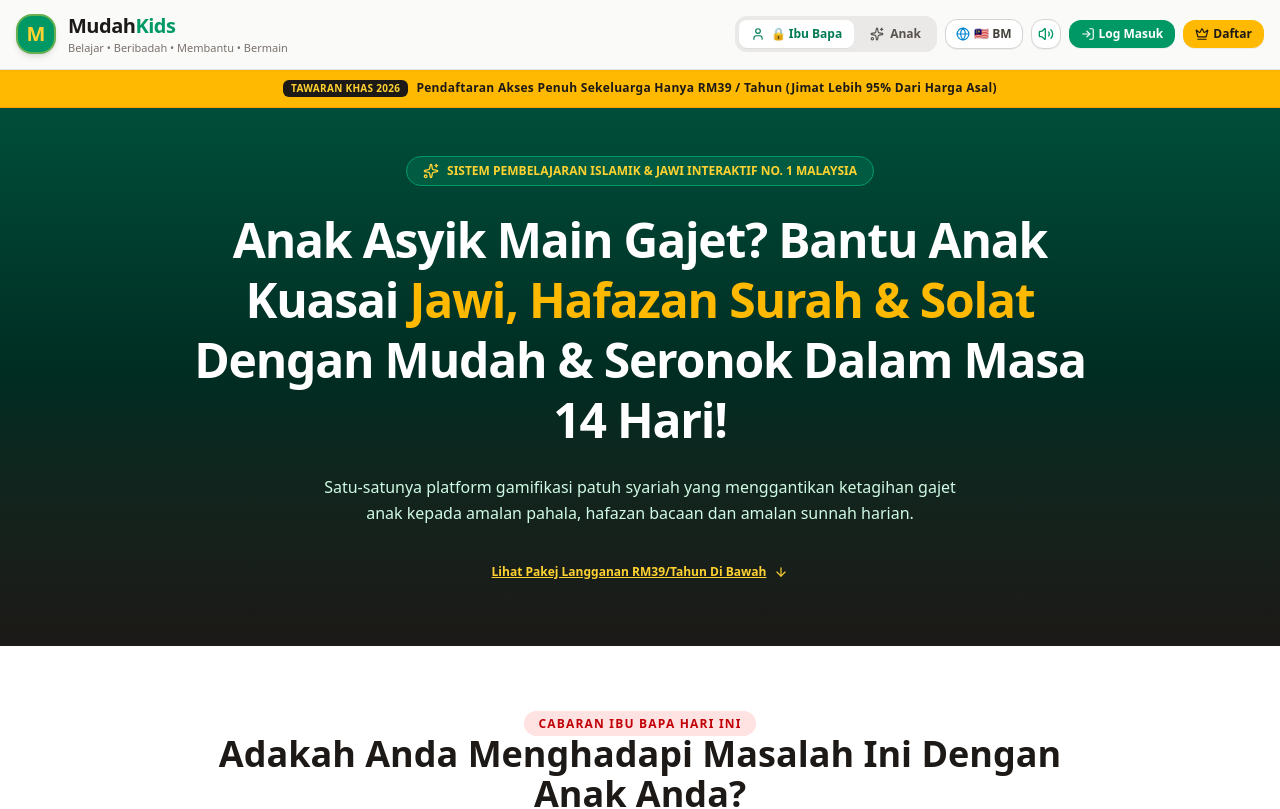
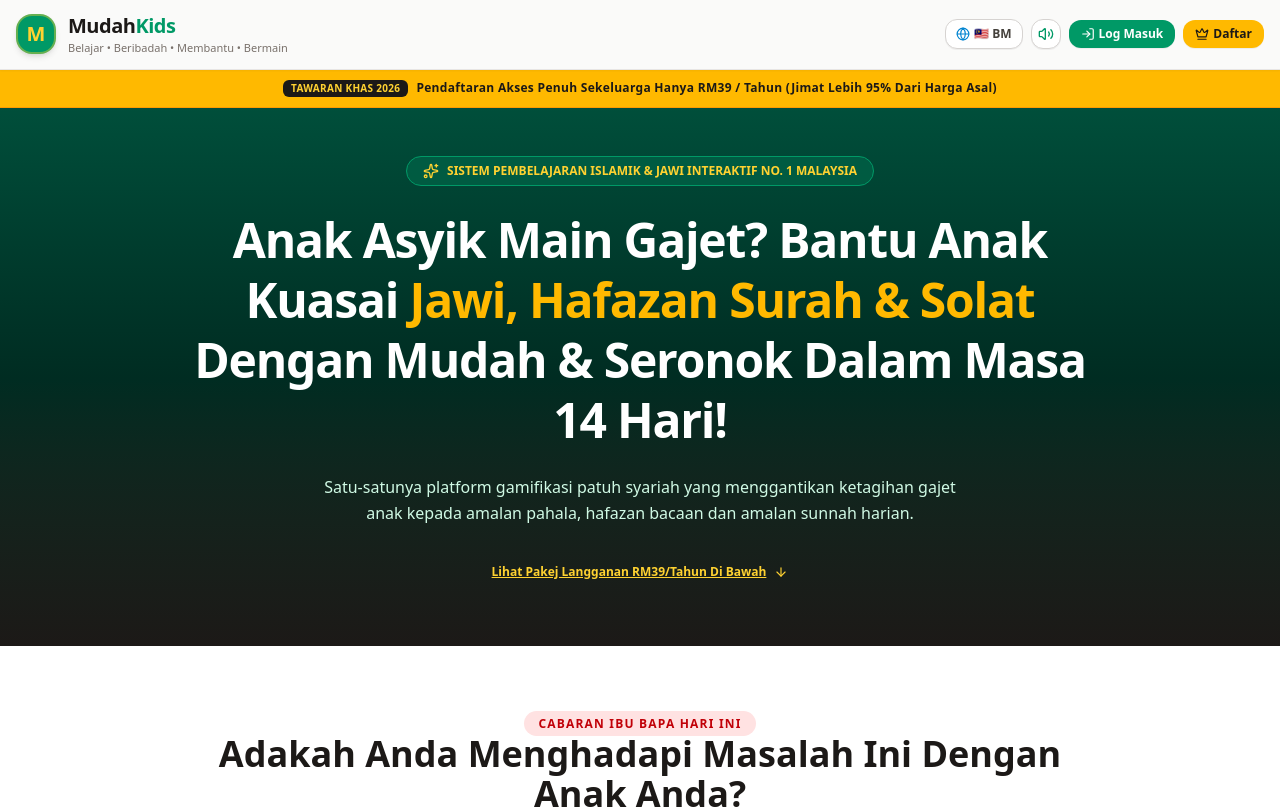
Before and after one commit to hasby85/MudahKids, a React (Vite) app: page / in a window 1280 px wide. Shown: the top 809 px of the page. Built offline with nearby package versions, Linux system fonts and the light colour scheme.

Commit message:
Hide child selector dropdown and mode switcher buttons on Sales Page

```diff
--- a/src/components/Header.tsx
+++ b/src/components/Header.tsx
@@ -115,7 +115,7 @@
           {/* Role Switcher Controls */}
           <div className="flex items-center gap-2">
             {/* Active Profile Dropdown if multiple children */}
-            {childrenProfiles.length > 1 && (
+            {childrenProfiles.length > 1 && currentView !== "sales" && (
               <select
                 value={activeChildId}
                 onChange={(e) => setActiveChildId(e.target.value)}
@@ -130,6 +130,7 @@
             )}
 
             {/* Mode Tabs */}
+            {currentView !== "sales" && (
               <div className="bg-stone-200/80 p-1 rounded-xl flex items-center gap-1 text-xs font-semibold">
                 <button
                   onClick={handleSwitchToParent}
@@ -154,6 +155,7 @@
                   <span>{language === "en" ? "Child" : "Anak"}</span>
                 </button>
               </div>
+            )}
 
             {/* Language Switcher */}
             <button
```
Lines whose indentation alone changed are shown as unchanged.
